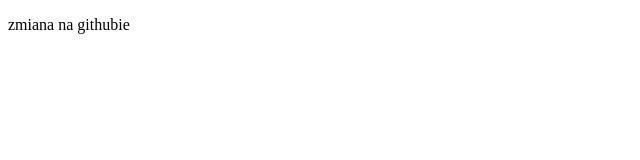
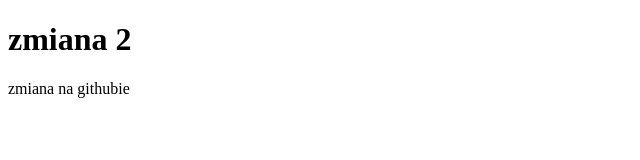
Before and after one commit to PaulinaOgloza/GitKurs, a plain HTML site: page index.html in a window 1280 px wide. Shown: the whole page, without its empty margins (0-640 px from the left). Drawn offline with Linux system fonts and the light colour scheme.

Commit message:
Update index.html

```diff
--- a/index.html
+++ b/index.html
@@ -7,6 +7,7 @@
     <title>Gt Kurs 4</title>
 </head>
 <body>
+    <h1> zmiana 2 </h1>
     <p> zmiana na githubie</p>
 </body>
 </html>
```
